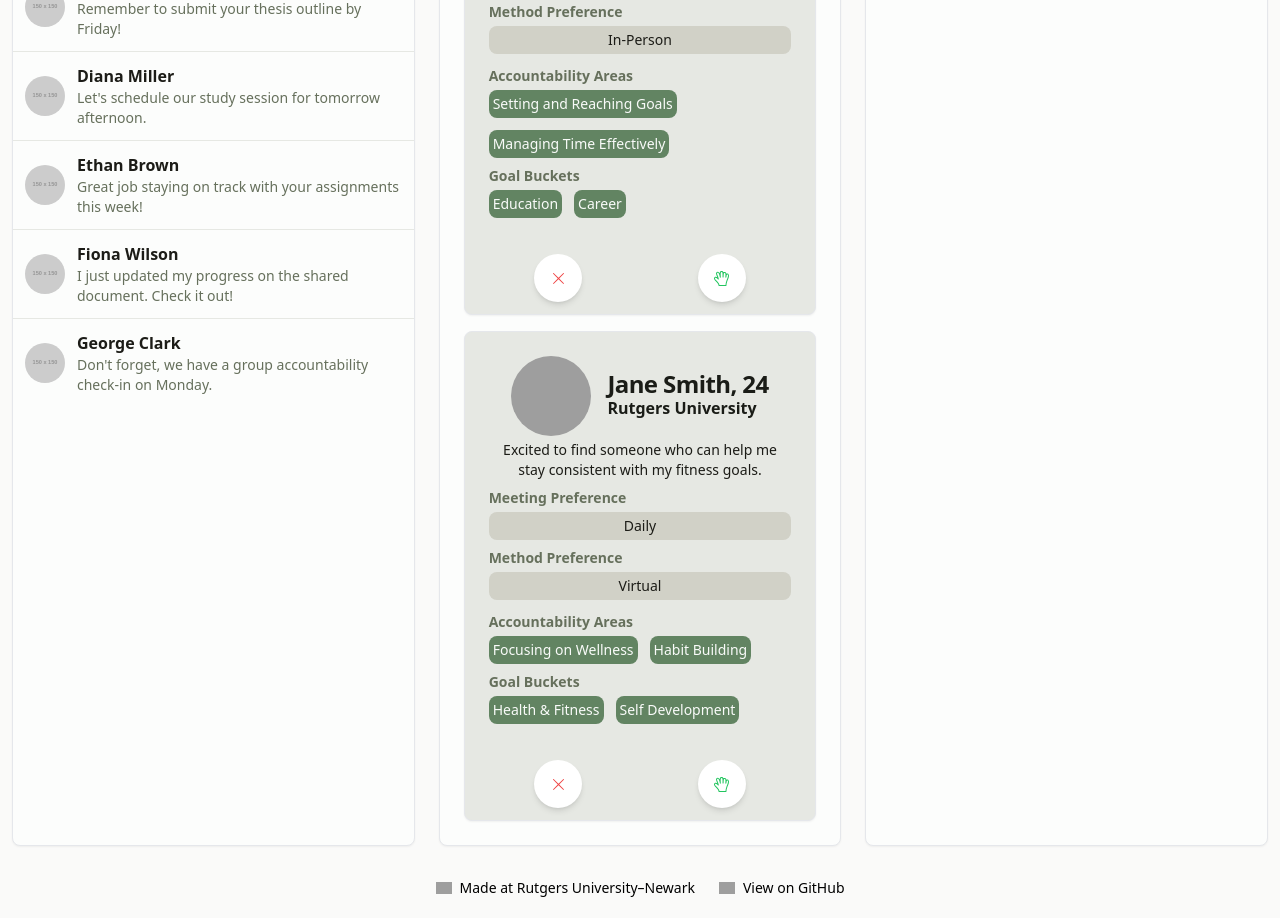
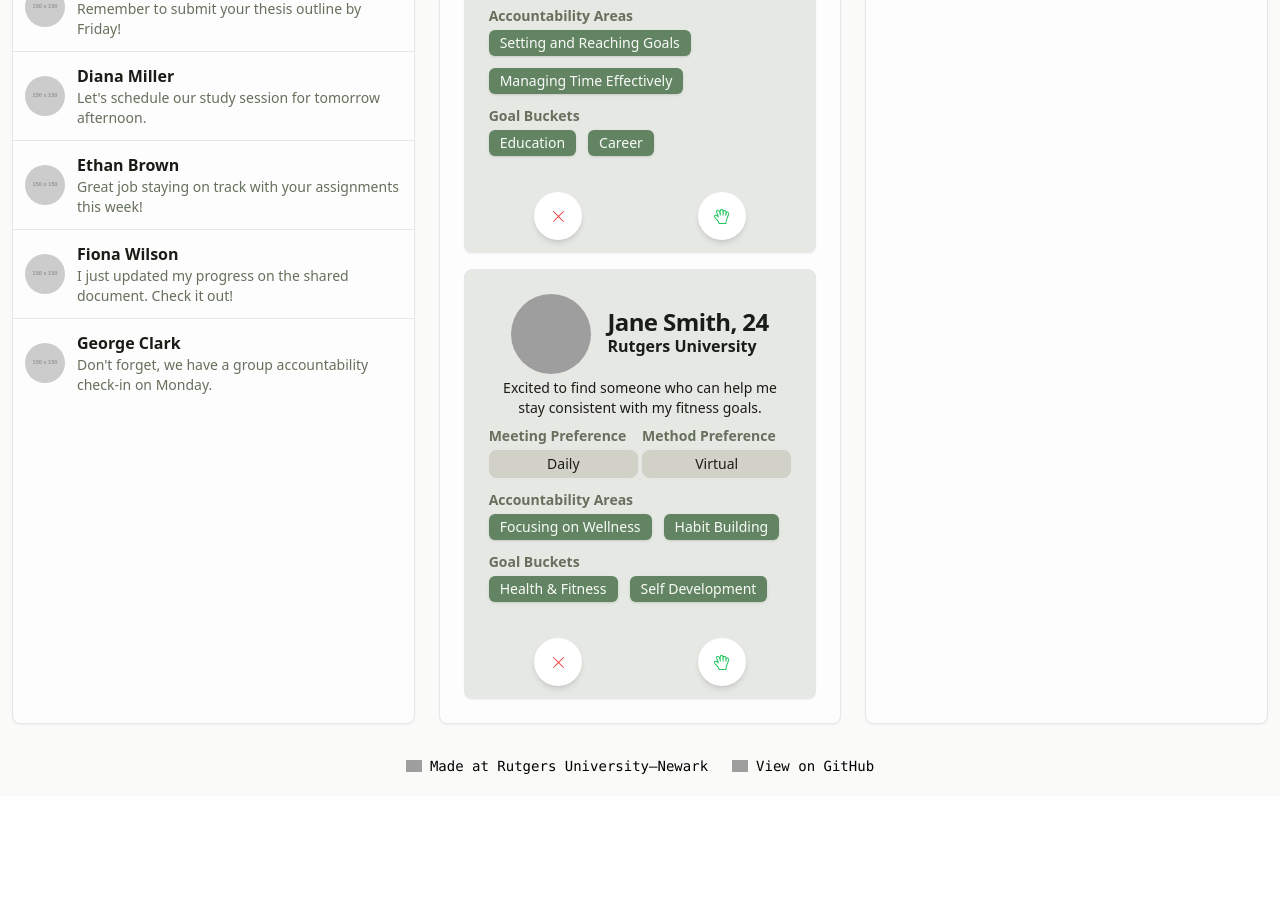
Before and after one commit to RiosNicholas/accountabuddy, a Next.js app: page /dashboard in a window 1280 px wide. Shown: the part 340-1258 px from the top of the page. After the commit the page ends 1136 px from the top, so only its background shows below. Built offline with nearby package versions, Linux system fonts and the light colour scheme; grey boxes are pictures that could not be loaded.

Commit message:
Refactor code and improve responsive design

```diff
--- a/app/dashboard/page.tsx
+++ b/app/dashboard/page.tsx
@@ -76,6 +76,7 @@ export default function Explore() {
 
 	return (
 		<div className="grid grid-cols-1 md:grid-cols-2 lg:grid-cols-3 gap-6 m-3">
+			{/* CHATS */}
 			<Card>
 				<CardTitle className="text-xl font-extrabold p-3">Chats</CardTitle>
 				<CardContent className="p-0">
@@ -99,6 +100,7 @@ export default function Explore() {
 				</CardContent>
 			</Card>
 
+			{/* FIND ACCOUNTABUDDIES */}
 			<Card>
 				<div className="flex justify-between items-center">
 					<CardTitle className="text-xl font-extrabold p-3">Find Accountabuddies</CardTitle>
@@ -135,6 +137,7 @@ export default function Explore() {
 				</CardContent>
 			</Card>
 
+			{/* NOTIFICATION CENTER */}
 			<Card>
 				<CardTitle className="text-xl font-extrabold p-3">Notification Center</CardTitle>
 				<CardContent>
--- a/app/layout.tsx
+++ b/app/layout.tsx
@@ -60,7 +60,7 @@ export default function RootLayout({
             <main className="z-10">
               {children}
             </main>
-            <footer className="flex gap-6 p-5 flex-wrap items-center justify-center text-sm z-10">
+            <footer className="flex gap-6 p-5 flex-wrap items-center justify-center text-sm font-mono z-10">
               <a
                 className="flex items-center gap-2 hover:underline hover:underline-offset-4"
                 href="https://sasn.rutgers.edu/mathematics-and-computer-science/ba-computer-science"
--- a/components/MatchmakingCard.tsx
+++ b/components/MatchmakingCard.tsx
@@ -2,6 +2,7 @@ import { Card, CardContent, CardHeader, CardTitle } from "@/components/ui/card";
 import { Avatar, AvatarImage, AvatarFallback } from "@/components/ui/avatar";
 import { Button } from "./ui/button";
 import { Cross1Icon, HandIcon } from "@radix-ui/react-icons";
+import { Badge } from "./ui/badge";
 
 export enum MethodPreference {
   InPerson = "In-Person",
@@ -61,48 +62,57 @@ export default function MatchmakingCard({
   compact = false,
 }: MatchmakingCardProps) {
   return (
-
     <Card className="bg-muted text-background-foreground">
       <div className={`grid gap-4 lg:gap-1 ${compact ? 'lg:grid-cols-[1fr,1fr]' : 'grid-cols-1'} p-${compact ? '2' : '6'}`}>
+        {/* PERSONAL INFO */}
         <div className="flex justify-center items-center">
-          <Avatar className={`h-${compact ? '12' : '20'} w-${compact ? '12' : '20'} mr-4 ${compact ? "lg:mr-2" : ""}`}>
-            <AvatarImage src="../../public/profile-picture.jpg"/>
+          <Avatar
+            className={`${compact ? 'h-12 w-12 mr-4 lg:mr-2' : 'h-20 w-20 mr-4'} ${compact ? 'hidden lg:block' : ''} flex-none`}>
+            <AvatarImage src="https://github.com/shadcn.png" alt="@username" />
             <AvatarFallback>{name}</AvatarFallback>
           </Avatar>
           <div className="flex flex-col justify-center text-left">
-            <CardTitle className={`${compact ? "lg:text-lg" : ""} font-bold`}>
+            <CardTitle className={`${compact ? 'lg:text-lg' : ''} font-bold`}>
               {name}
               {!compact && `, ${age}`}
             </CardTitle>
-           <CardHeader className={`${compact ? "lg:text-sm" : ""} p-0 font-semibold`}>{university}</CardHeader>
+            <CardHeader className={`${compact ? 'text-sm' : ''} p-0 font-semibold`}>
+              {university}
+            </CardHeader>
           </div>
         </div>
 
+
+        {/* PREFERENCES */}
         <CardContent className={`flex flex-col justify-center items-center p-2 lg:p-0 lg:text-sm text-center`}>
           {!compact && (
             <p className="text-center text-sm font-medium w-full text-secondary-foreground">{intro}</p>
           )}
+          <div className={`${compact ? " lg:flex-col" : "lg:flex w-full "}justify-center items-center gap-1`}>
             <div className={`flex flex-col w-full ${compact ? "mt-0" : "mt-2"} gap-1`}>
-            <h4 className="text-muted-foreground text-left font-semibold">Meeting Preference</h4>
-            <p className={`bg-secondary text-secondary-foreground rounded p-1 w-full ${compact ? "text-xs" : "text-sm"}`}>
+              <h4 className={`text-muted-foreground font-semibold ${compact ? "text-right text-sm md:text-base" : "text-left"}`}>Meeting Preference</h4>
+              <p className={`bg-secondary text-secondary-foreground w-full ${compact ? "text-xs" : "text-sm"} font-normal rounded p-1`}>
                 {meetingPreference}
               </p>
             </div>
             <div className={`flex flex-col w-full ${compact ? "mt-0" : "mt-2"} gap-1`}>
-            <h4 className="text-muted-foreground text-left font-semibold">Method Preference</h4>
-            <p className={`bg-secondary text-secondary-foreground rounded p-1 w-full ${compact ? "text-xs" : "text-sm"}`}>
+              <h4 className={`text-muted-foreground font-semibold ${compact ? "text-right text-sm md:text-base" : "text-left"}`}>Method Preference</h4>
+              <p className={`bg-secondary text-secondary-foreground w-full ${compact ? "text-xs" : "text-sm"} font-normal rounded p-1`}>
                 {methodPreference}
               </p>
             </div>
+          </div>
         </CardContent>
-        <CardContent className={`flex flex-col justify-center items-center p-2 lg:p-0 lg:text-sm ${compact ? "lg: col-span-2" : "col-span-1"}`}>
+
+        {/* GOALS AND ACCOUNTABILITY */}
+        <CardContent className={`flex flex-col justify-center items-center p-2 lg:p-0 lg:text-sm ${compact ? "lg: col-span-2" : "col-span-1"} gap-1`}>
           <div className={`flex flex-col w-full ${compact ? "mt-0" : "mt-2"} gap-1`}>
             <h4 className="text-muted-foreground text-left font-semibold">Accountability Areas</h4>
             <div className="flex flex-wrap gap-3">
               {accountabilityAreas.map((area, index) => (
-                <p key={index} className={`bg-primary text-primary-foreground rounded p-1 ${compact ? "text-xs" : "text-sm"}`}>
+                <Badge key={index} className={`bg-primary text-primary-foreground ${compact ? "text-xs" : "text-sm"} font-normal`}>
                   {area}
-                </p>
+                </Badge>
               ))}
             </div>
           </div>
@@ -110,15 +120,16 @@ export default function MatchmakingCard({
             <h4 className="text-muted-foreground text-left font-semibold">Goal Buckets</h4>
             <div className="flex flex-wrap gap-3">
               {goalBuckets.map((area, index) => (
-                <p key={index} className={`bg-primary text-primary-foreground rounded p-1 ${compact ? "text-xs" : "text-sm"}`}>
+                <Badge key={index} className={`bg-primary text-primary-foreground ${compact ? "text-xs" : "text-sm"} font-normal`}>
                   {area}
-                </p>
+                </Badge>
               ))}
             </div>
           </div>
         </CardContent>
       </div>
 
+      {/* PROFILE ACTIONS */}
       <div id="profile-actions" className={`flex justify-around ${compact ? 'px-1 pt-1 pb-2' : 'p-3'}`}>
         <Button variant="destructive" id="reject-button" className={`bg-white border-none rounded-full ${compact ? 'w-10 h-10 text-xl' : 'w-12 h-12 text-2xl'} cursor-pointer shadow-md hover:shadow-lg text-red-500 hover:text-white`}>
           <Cross1Icon/>
```
Lines whose indentation alone changed are shown as unchanged.
